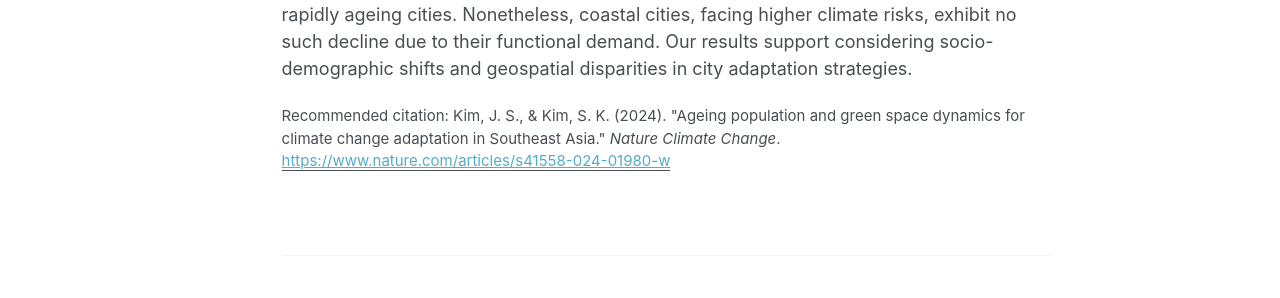
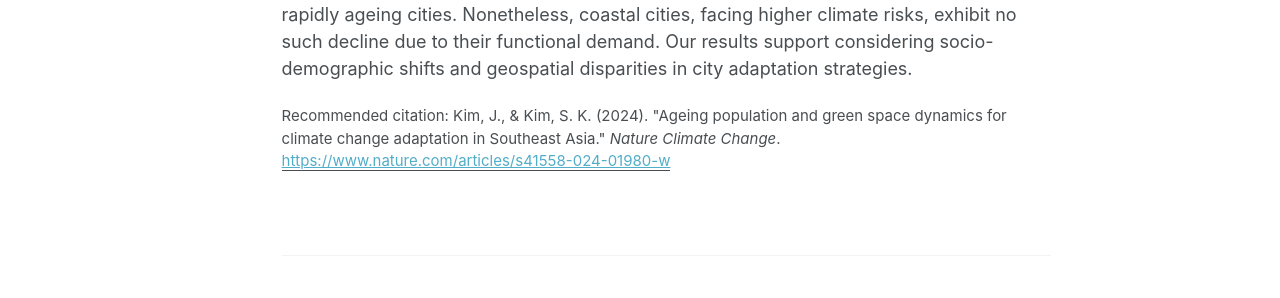
Before and after one commit to jk-jisookim/jk-jisookim.github.io, a Jekyll site: the page built from _publications/2024-03-29-paper.md, in a window 1280 px wide and 1266 px high. Shown: the part 530-828 px from the top of the window. Built offline with Jekyll 4.4.1, drawn with Linux system fonts in a browser that asks for light colours; some web fonts are replaced.

```diff
--- a/_publications/2024-03-29-paper.md
+++ b/_publications/2024-03-29-paper.md
@@ -6,7 +6,7 @@ excerpt: 'Climate change adaptation efforts are challenged by rapid population a
 date: 2024-03-29
 venue: 'Nature Climate Change'
 paperurl: 'https://www.nature.com/articles/s41558-024-01980-w'
-citation: 'Kim, J. S., & Kim, S. K. (2024). &quot;Ageing population and green space dynamics for climate change adaptation in Southeast Asia.&quot; <I>Nature Climate Change</i>.'
+citation: 'Kim, J., & Kim, S. K. (2024). &quot;Ageing population and green space dynamics for climate change adaptation in Southeast Asia.&quot; <I>Nature Climate Change</i>.'
 ---
 
 Abstract:
```
